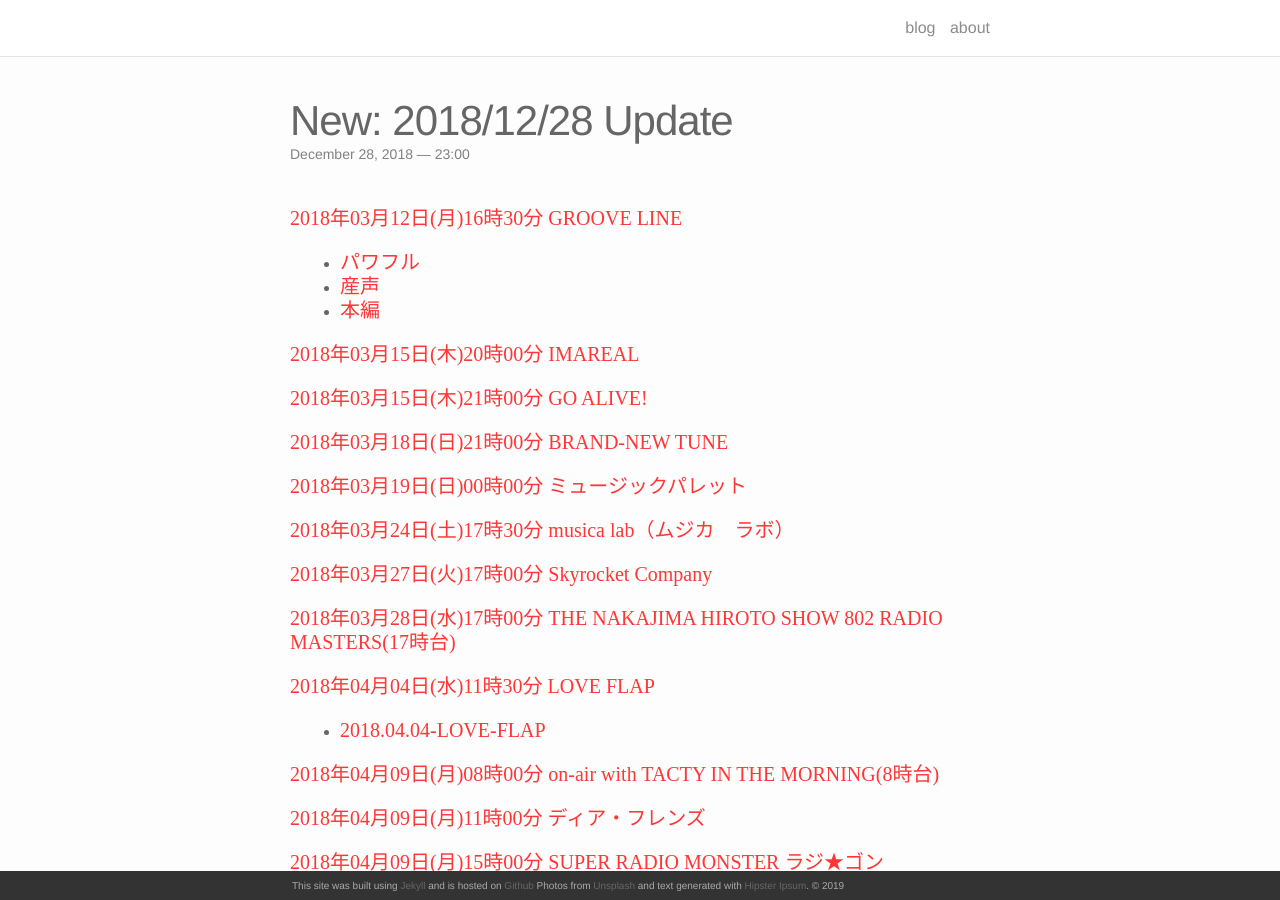
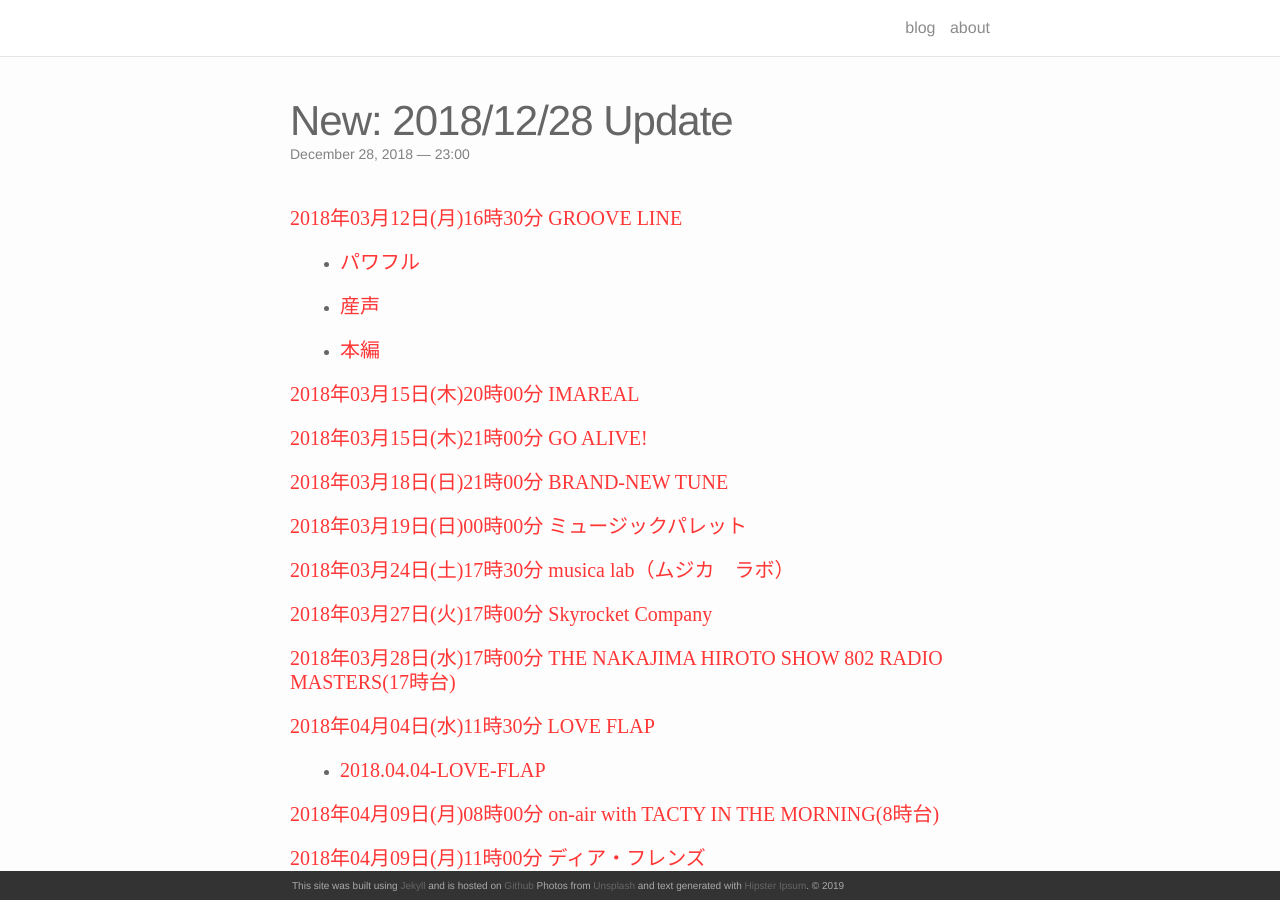
Before and after one commit to huidaoweilai2019/huidaoweilai2019.github.io, a Jekyll site: the page built from _posts/2018-12-28-update.markdown, in a window 1280 px wide and 900 px high. Built offline with Jekyll 4.4.1, drawn with Linux system fonts in a browser that asks for light colours; nearby versions of some CDN libraries.

Commit message:
Update 2018-12-28-update.markdown

```diff
--- a/_posts/2018-12-28-update.markdown
+++ b/_posts/2018-12-28-update.markdown
@@ -13,9 +13,15 @@
   <li>
     <h4 id="パワフル"><a href="https://my.pcloud.com/publink/show?code=XZUfKC7ZxqYbpBqS87zVP9RDYCGTuBl3E3Tk"><font face="Microsoft YaHei UI">パワフル</font></a></h4>
   </li>
+
+   <ul></ul>
+
   <li>
     <h4 id="産声"><a href="https://my.pcloud.com/publink/show?code=XZcfKC7ZidBOTmEFbJJFGFvsWsbiamaOAVMV"><font face="Microsoft YaHei UI">産声</font></a></h4>
   </li>
+
+  <ul></ul>
+
   <li>
     <h4 id="本編"><a href="https://my.pcloud.com/publink/show?code=XZJBKC7ZMWs8eBAsjhHfd0e18SGSOLn1Ushy"><font face="Microsoft YaHei UI">本編</font></a></h4>
   </li>
```
